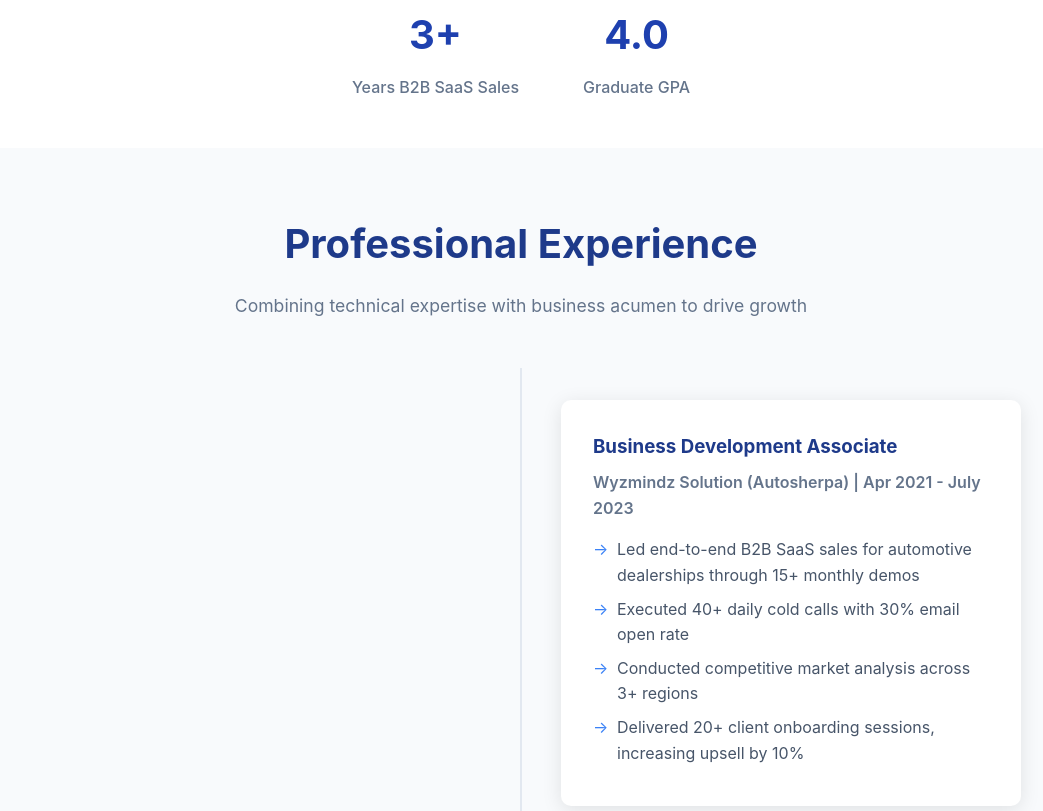
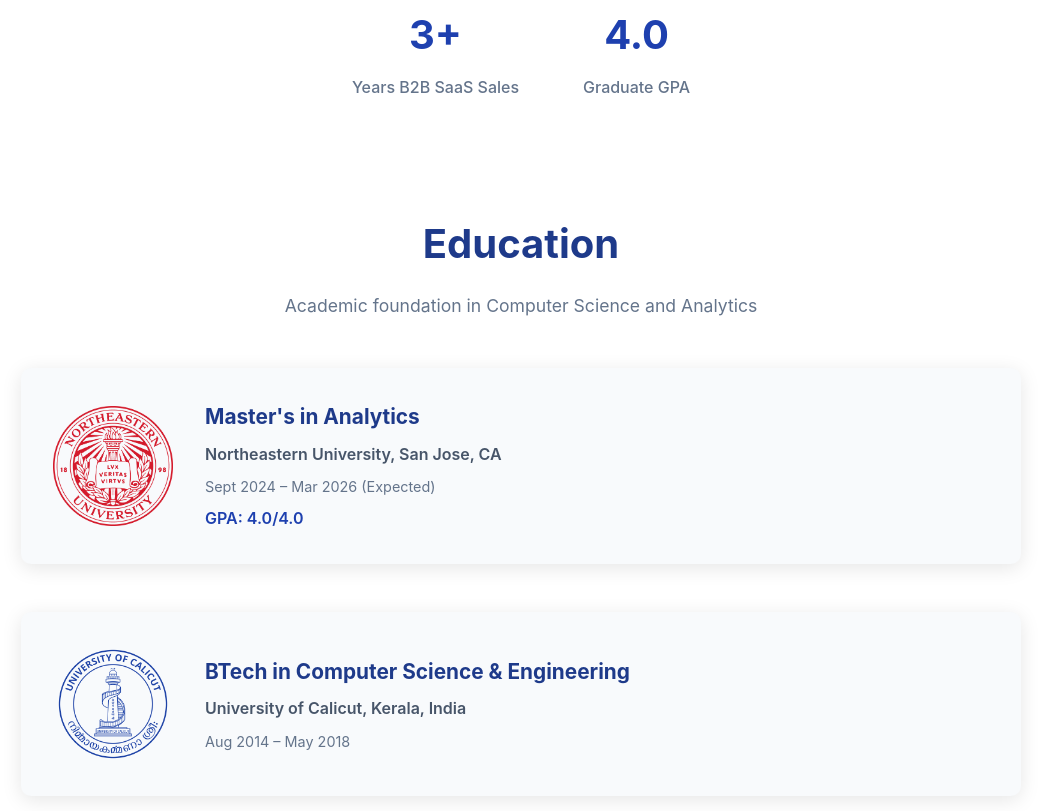
Before and after one commit to Divya-Chenthamarakshan/portfolio, a plain HTML site: page index.html in a window 1280 px wide. Shown: the part 809-1620 px from the top of the page, without its empty margins (119-1162 px from the left). Drawn offline with Linux system fonts and the light colour scheme.

Commit message:
Update index.html

```diff
--- a/index.html
+++ b/index.html
@@ -145,6 +145,71 @@
             color: #64748b;
             font-weight: 500;
         }
+
+        /* Education Section */
+.education {
+    padding: 4rem 5%;
+    background: #fff;
+}
+
+.education-container {
+    max-width: 1000px;
+    margin: 0 auto;
+    display: grid;
+    gap: 3rem;
+}
+
+.education-item {
+    display: flex;
+    align-items: center;
+    gap: 2rem;
+    background: #f8fafc;
+    padding: 2rem;
+    border-radius: 10px;
+    box-shadow: 0 4px 20px rgba(0,0,0,0.1);
+}
+
+.university-logo {
+    width: 120px;
+    height: 120px;
+    object-fit: contain;
+    flex-shrink: 0;
+}
+
+.education-content h3 {
+    color: #1e3a8a;
+    font-size: 1.3rem;
+    margin-bottom: 0.5rem;
+}
+
+.university-name {
+    color: #475569;
+    font-weight: 600;
+    margin-bottom: 0.5rem;
+}
+
+.duration {
+    color: #64748b;
+    font-size: 0.9rem;
+}
+
+.gpa {
+    color: #1e40af;
+    font-weight: 600;
+    margin-top: 0.5rem;
+}
+
+@media (max-width: 768px) {
+    .education-item {
+        flex-direction: column;
+        text-align: center;
+    }
+
+    .university-logo {
+        width: 100px;
+        height: 100px;
+    }
+}
 
         /* Experience Section */
         .experience {
@@ -476,6 +541,7 @@
     <nav>
         <ul>
             <li><a href="#home">Home</a></li>
+            <li><a href="#education">Education</a></li>
             <li><a href="#experience">Experience</a></li>
             <li><a href="#projects">Projects</a></li>
             <li><a href="#skills">Skills</a></li>
@@ -507,6 +573,33 @@
     <div class="stat-item">
         <h3>4.0</h3>
         <p>Graduate GPA</p>
+    </div>
+</section>
+
+    <!-- Education Section -->
+<section id="education" class="education">
+    <div class="section-header">
+        <h2>Education</h2>
+        <p>Academic foundation in Computer Science and Analytics</p>
+    </div>
+    <div class="education-container">
+        <div class="education-item">
+            <img src="northeastern-logo.png" alt="Northeastern University" class="university-logo">
+            <div class="education-content">
+                <h3>Master's in Analytics</h3>
+                <p class="university-name">Northeastern University, San Jose, CA</p>
+                <p class="duration">Sept 2024 – Mar 2026 (Expected)</p>
+                <p class="gpa">GPA: 4.0/4.0</p>
+            </div>
+        </div>
+        <div class="education-item">
+            <img src="calicut-logo.png" alt="University of Calicut" class="university-logo">
+            <div class="education-content">
+                <h3>BTech in Computer Science & Engineering</h3>
+                <p class="university-name">University of Calicut, Kerala, India</p>
+                <p class="duration">Aug 2014 – May 2018</p>
+            </div>
+        </div>
     </div>
 </section>
 
```
